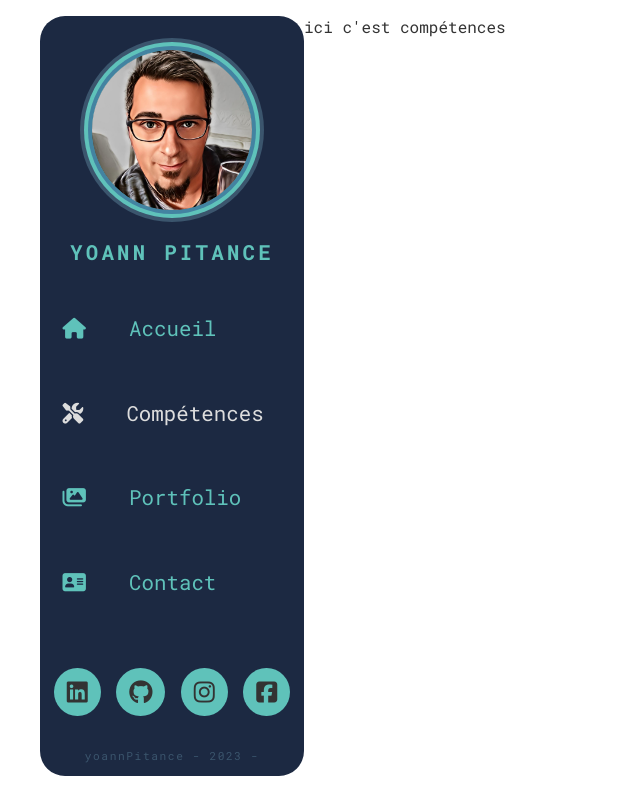
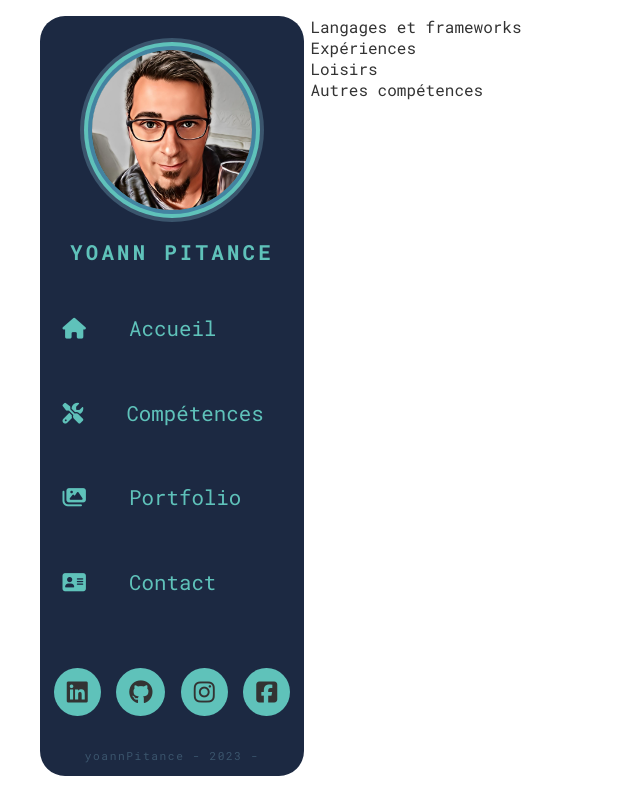
Before and after one commit to YoannPitance/Mon_CV_React, a React (Create React App) app: page /skills in a window 1280 px wide. Shown: the whole page, without its empty margins (0-640 px from the left). Built offline with nearby package versions, Linux system fonts and the light colour scheme.

Commit message:
9- page erreur 404 + styles + début page skills

```diff
--- a/src/components/Navigation.jsx
+++ b/src/components/Navigation.jsx
@@ -1,5 +1,5 @@
 import React from "react";
-import { NavLink } from "react-router-dom";
+import { Link } from "react-router-dom";
 
 const Navigation = () => {
   return (
@@ -14,7 +14,7 @@ const Navigation = () => {
       <div className="navigation">
         <ul>
           <li>
-            <NavLink
+            <Link
               to="/Home"
               className={({ isActive, isPending }) =>
                 isPending ? "navdefaut" : isActive ? "navActive" : ""
@@ -22,11 +22,11 @@ const Navigation = () => {
             >
               <i class="fa-solid fa-house"></i>
               <span>Accueil</span>
-            </NavLink>
+            </Link>
           </li>
 
           <li>
-            <NavLink
+            <Link
               to="/Skills"
               className={({ isActive, isPending }) =>
                 isPending ? "navdefaut" : isActive ? "navActive" : ""
@@ -34,11 +34,11 @@ const Navigation = () => {
             >
               <i class="fa-solid fa-screwdriver-wrench"></i>
               <span>Compétences</span>
-            </NavLink>
+            </Link>
           </li>
 
           <li>
-            <NavLink
+            <Link
               to="/Portfolio"
               className={({ isActive, isPending }) =>
                 isPending ? "navdefaut" : isActive ? "navActive" : ""
@@ -46,11 +46,11 @@ const Navigation = () => {
             >
               <i class="fa-solid fa-images"></i>
               <span>Portfolio</span>
-            </NavLink>
+            </Link>
           </li>
 
           <li>
-            <NavLink
+            <Link
               to="/Contact"
               className={({ isActive, isPending }) =>
                 isPending ? "navdefaut" : isActive ? "navActive" : ""
@@ -58,7 +58,7 @@ const Navigation = () => {
             >
               <i class="fa-solid fa-address-card"></i>
               <span>Contact</span>
-            </NavLink>
+            </Link>
           </li>
         </ul>
       </div>
--- /dev/null
+++ b/src/components/Skills/Experiences.jsx
@@ -0,0 +1,7 @@
+import React from "react";
+
+const Experiences = () => {
+  return <div>Expériences</div>;
+};
+
+export default Experiences;
--- /dev/null
+++ b/src/components/Skills/Hobbies.jsx
@@ -0,0 +1,7 @@
+import React from "react";
+
+const Hobbies = () => {
+  return <div>Loisirs</div>;
+};
+
+export default Hobbies;
--- /dev/null
+++ b/src/components/Skills/Languages.jsx
@@ -0,0 +1,7 @@
+import React from "react";
+
+const Languages = () => {
+  return <div>Langages et frameworks</div>;
+};
+
+export default Languages;
--- /dev/null
+++ b/src/components/Skills/Otherskills.jsx
@@ -0,0 +1,7 @@
+import React from "react";
+
+const Otherskills = () => {
+  return <div>Autres compétences</div>;
+};
+
+export default Otherskills;
--- a/src/pages/Notfound.jsx
+++ b/src/pages/Notfound.jsx
@@ -1,7 +1,18 @@
 import React from "react";
+import { NavLink } from "react-router-dom";
 
 const Notfound = () => {
-  return <div>page 404</div>;
+  return (
+    <div className="notFound">
+      <div className="notFoundContent">
+        <h3>Désolé cette page n'existe pas...</h3>
+        <NavLink to="/home">
+          <i class="fa-solid fa-house"></i>
+          <span> Retourner à l'accueil</span>
+        </NavLink>
+      </div>
+    </div>
+  );
 };
 
 export default Notfound;
--- a/src/pages/Router.js
+++ b/src/pages/Router.js
@@ -12,11 +12,10 @@ const Router = () => {
         <Route path="/home" element={<Home />} />
         <Route path="/skills" element={<Skills />} />
         <Route path="/contact" element={<Contact />} />
-        <Route path="/notfound" element={<Notfound />} />
         <Route path="/portfolio" element={<Portfolio />} />
+      </Route>
 
-        <Route path="*" element={<Notfound />} />
-      </Route>
+      <Route path="*" element={<Notfound />} />
     </Routes>
   );
 };
--- a/src/pages/Skills.jsx
+++ b/src/pages/Skills.jsx
@@ -1,7 +1,18 @@
 import React from "react";
+import Languages from "../components/Skills/Languages";
+import Experiences from "../components/Skills/Experiences";
+import Hobbies from "../components/Skills/Hobbies";
+import Otherskills from "../components/Skills/Otherskills";
 
 const Skills = () => {
-  return <div>ici c'est compétences</div>;
+  return (
+    <div className="skillsContent">
+      <Languages />
+      <Experiences />
+      <Hobbies />
+      <Otherskills />
+    </div>
+  );
 };
 
 export default Skills;
--- a/src/styles/pages/_notfound.scss
+++ b/src/styles/pages/_notfound.scss
@@ -0,0 +1,32 @@
+.notFound{
+    @include verticalCenter;
+    height: 95vh;
+    max-width: 1200px;
+    background: $color-5;
+    border-radius: $borderRadius;
+    text-align: center;
+
+    span, svg{
+        color: $color-4;
+    }
+
+    h3{
+        margin-bottom: 3rem;
+        font-size: 2rem;
+    }
+    a{
+        padding: 1rem 2rem;
+        border-radius: $borderRadius;
+        background-color: $color-3;
+        transition: 0.2s;
+
+        &:hover{
+            background: $color-4;
+
+            span, svg{
+                color: $black;
+            }
+        }
+    }
+
+}
```
